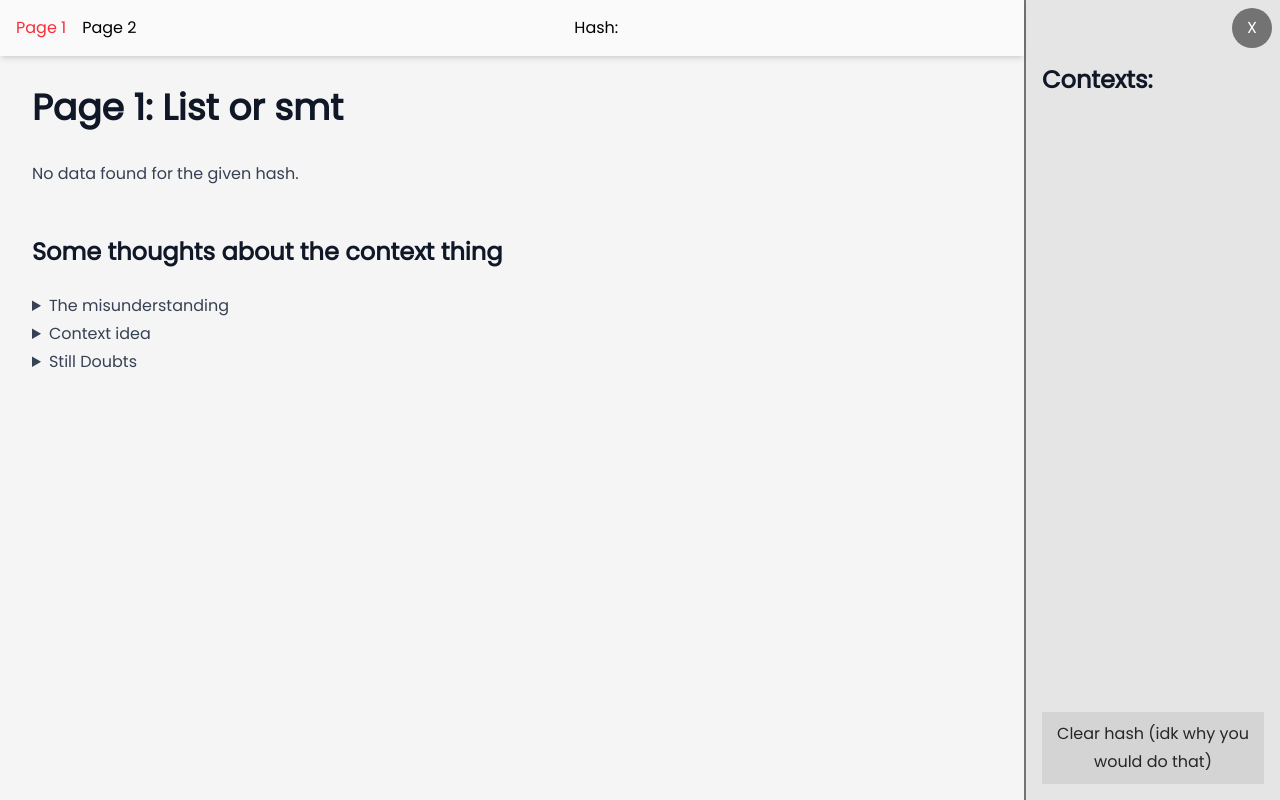
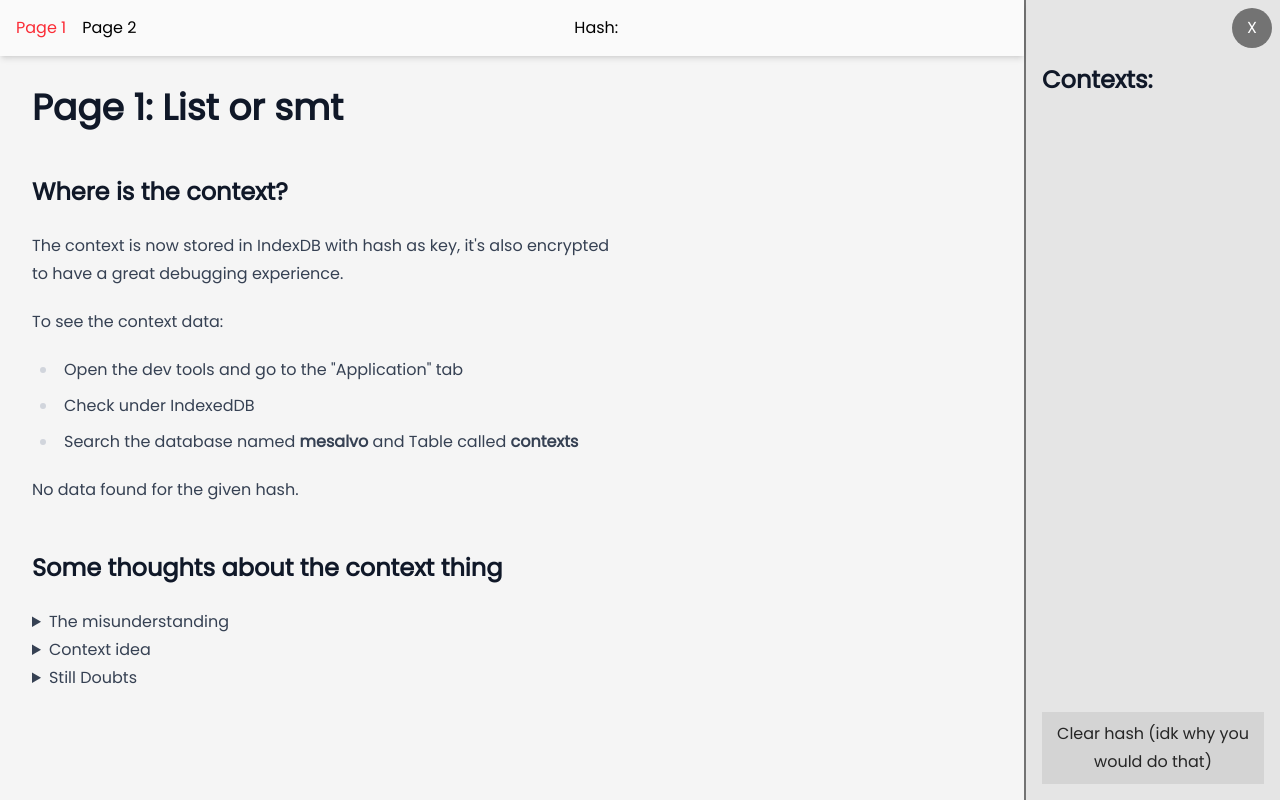
Before and after one commit to PolGubau/context-hash-demo, a React (Vite) app: page / in a window 1280 px wide. Built offline with nearby package versions, Linux system fonts and the light colour scheme.

Commit message:
feat(context): ✨ update context encryption key and enhance debugging instructions

```diff
--- a/src/Page1.tsx
+++ b/src/Page1.tsx
@@ -5,6 +5,23 @@ function Page1() {
 	return (
 		<div>
 			<h1>Page 1: List or smt</h1>
+
+			<h2>Where is the context?</h2>
+			<p>
+				The context is now stored in IndexDB with hash as key, it's also
+				encrypted to have a great debugging experience.
+			</p>
+			<div>
+				To see the context data:
+				<ul>
+					<li>Open the dev tools and go to the "Application" tab</li>
+					<li>Check under IndexedDB</li>
+					<li>
+						Search the database named <b>mesalvo</b> and Table called{" "}
+						<b>contexts</b>
+					</li>
+				</ul>
+			</div>
 
 			{data ? (
 				<div>
--- a/src/utils/State.tsx
+++ b/src/utils/State.tsx
@@ -1,7 +1,7 @@
 import type { Context } from "../types";
 import { dbAction } from "./db-interactions";
 
-const SECRET_KEY = import.meta.env.VITE_SECRET_KEY || "default_secret";
+const SECRET_KEY = import.meta.env.VITE_CONTEXT_ENCRYPT_KEY || "default_secret";
 
 async function deriveKey(secret: string) {
 	const encoder = new TextEncoder();
```
Also changed, not shown: 1 other file (tests, documents, lock files or other folders).
